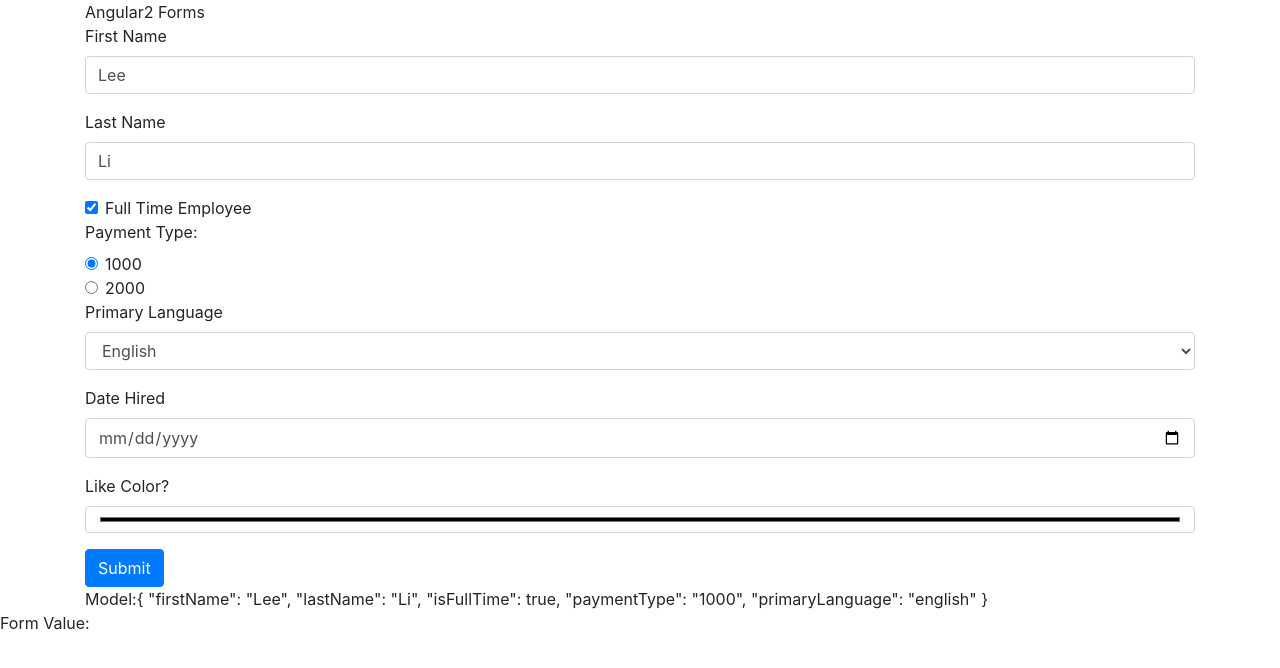
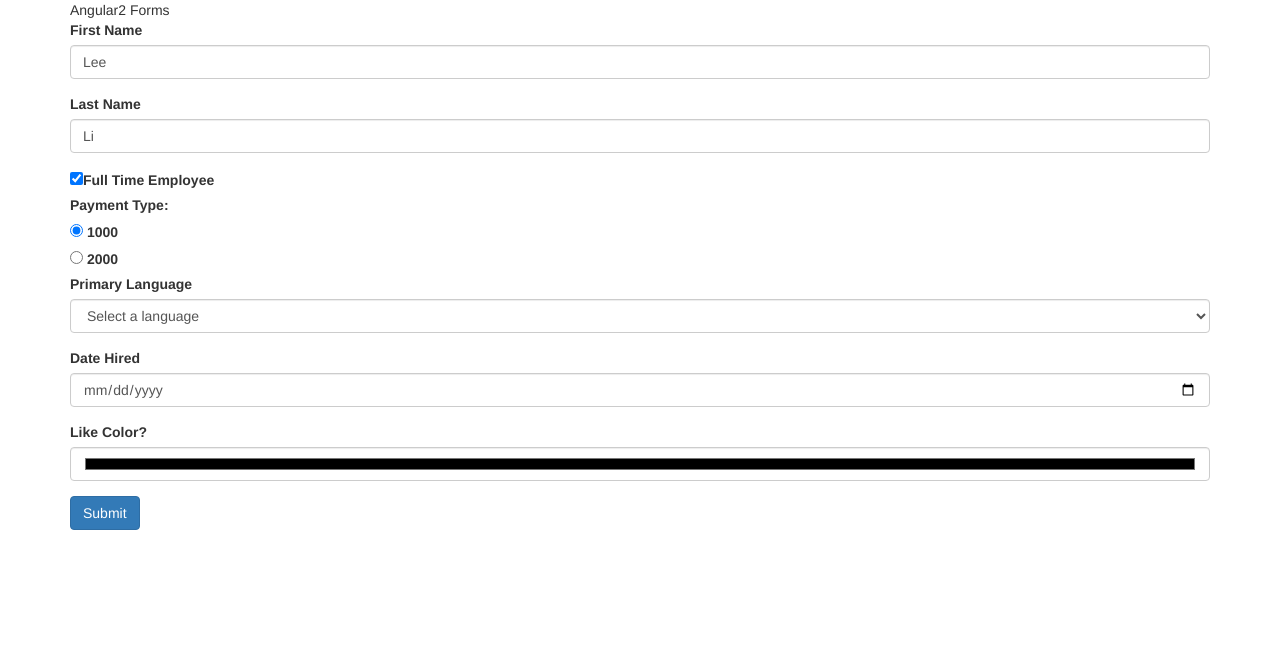
Before and after one commit to liminjun/Angular, an Angular app in the folder Angular2-Forms/angular-forms/: page / in a window 1280 px wide. Shown: the top 668 px of the page. Built offline with nearby package versions, Linux system fonts and the light colour scheme.

Commit message:
feat:validating for select control.

```diff
--- a/Angular2-Forms/angular-forms/src/app/app.component.html
+++ b/Angular2-Forms/angular-forms/src/app/app.component.html
@@ -13,10 +13,10 @@
     <button type="submit">Ok</button>
   </form> -->
 
-  <form  ngForm novalidate>
+  <form  #form="ngForm" novalidate>
     <div class="form-group" [class.has-error]="firstName.invalid && firstName.touched">
       <label class="control-label" for="">First Name</label>
-      <input #firstName="ngModel" type="text" pattern="^Q.*" required  class="form-control" required name="firstName" [ngModel]="model.firstName"
+      <input #firstName="ngModel" type="text" required  class="form-control" required name="firstName" [ngModel]="model.firstName"
       (ngModelChange)="firstNameToUpperCase($event)"
       >
       <div *ngIf="firstName.invalid && firstName.touched" class="alert alert-danger">
@@ -52,9 +52,13 @@
     </div>
 
 
-    <div class="form-group">
-      <label for="">Primary Language</label>
-      <select name="primaryLanguage" [(ngModel)]="model.primaryLanguage" id="" class="form-control" >
+    <div class="form-group" [class.has-error]="hasPirmaryLanguageError">
+      <label for="" class="control-label">Primary Language</label>
+      <select name="primaryLanguage" #primaryLanguage [(ngModel)]="model.primaryLanguage" id="" class="form-control"
+      (change)="validatePrimaryLanguage(primaryLanguage.value)"
+      (blur)="validatePrimaryLanguage(primaryLanguage.value)"
+      >
+        <option value="default" default>Select a language</option>
         <option value="english">English</option>
         <option value="chinese">Chinese</option>
         <option value="other">Other</option>
@@ -70,9 +74,10 @@
       <input type="color" class="form-control">
     </div>
 
-    <button class="btn btn-primary" type="submit">Submit</button>
+    <button class="btn btn-primary" type="submit"
+    [disabled]="form.invalid"
+    >Submit</button>
+
 
   </form>
-  Model:{{model|json}}
 </div>
-Form Value:{{form|json}}
--- a/Angular2-Forms/angular-forms/src/app/app.component.ts
+++ b/Angular2-Forms/angular-forms/src/app/app.component.ts
@@ -12,7 +12,8 @@ import { Employee } from './models/employee.model';
 })
 export class AppComponent {
   title = 'app';
-  model=new Employee('Lee','Li',true,"1000",'english');
+  model=new Employee('Lee','Li',true,"1000",'default');
+  hasPirmaryLanguageError=false;
 
   firstNameToUpperCase(value:string){
     if(value.length>0){
@@ -21,4 +22,11 @@ export class AppComponent {
       this.model.firstName=value;
     }
   }
+  validatePrimaryLanguage(value){
+    if(this.model.primaryLanguage==='default'){
+      this.hasPirmaryLanguageError=true;
+    }else{
+      this.hasPirmaryLanguageError=false;
+    }
+  }
 }
--- a/Angular2-Forms/angular-forms/src/styles.css
+++ b/Angular2-Forms/angular-forms/src/styles.css
@@ -1,2 +1,4 @@
 /* You can add global styles to this file, and also import other style files */
-@import '../node_modules/bootstrap/dist/css/bootstrap.css';
+/* @import '../node_modules/bootstrap/dist/css/bootstrap.css'; */
+
+@import 'https://maxcdn.bootstrapcdn.com/bootstrap/3.3.7/css/bootstrap.min.css';
```
